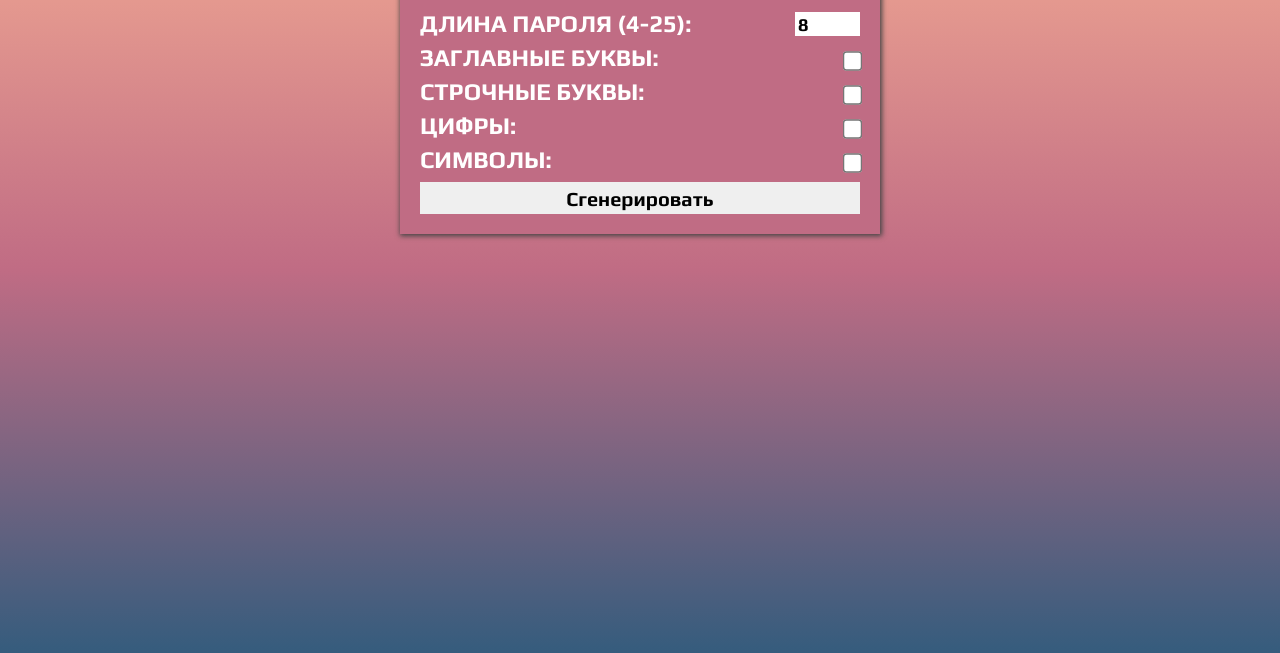
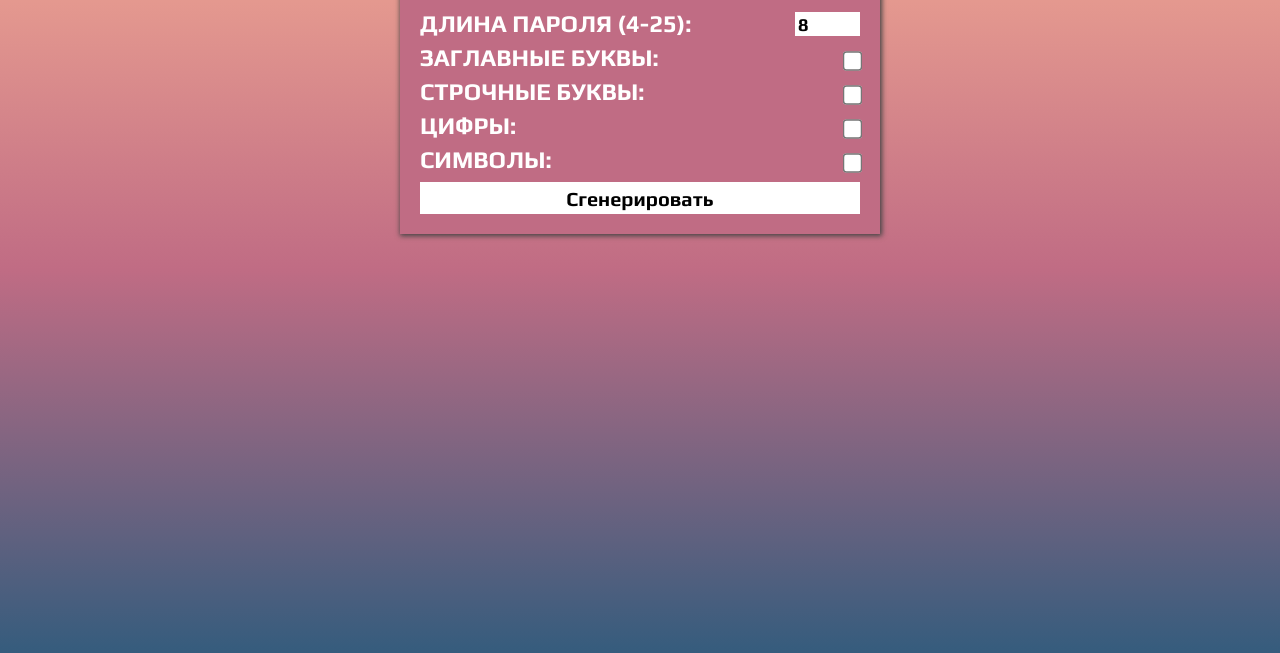
Before and after one commit to Ndrmn/Password-generator, a plain HTML site: page index.html in a window 1280 px wide. Shown: the part 147-800 px from the top of the page. Drawn offline with Linux system fonts and the light colour scheme.

Commit message:
Update style.css

```diff
--- a/source/css/style.css
+++ b/source/css/style.css
@@ -117,6 +117,7 @@ body {
   text-align: center;
   color: black;
   font-size: 18px;
+  border-radius: 0px;
 }
 
 .gen__copyButton {
@@ -176,6 +177,9 @@ body {
   height: 32px;
   width: 100%;
   font-size: 20px;
+  color: black;
+	background-color: white;
+	border-radius: 0px;
 }
 
 .gen__submit:active {
```
